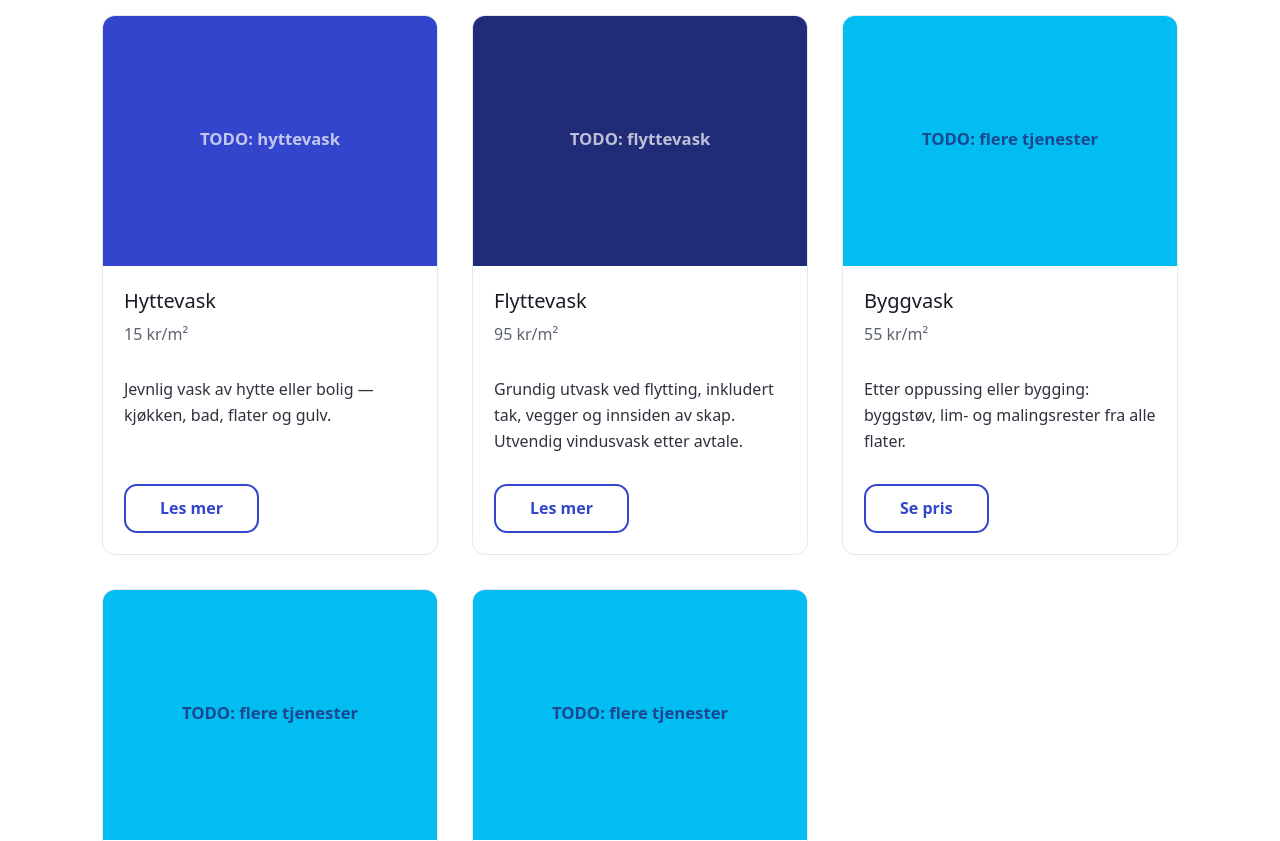
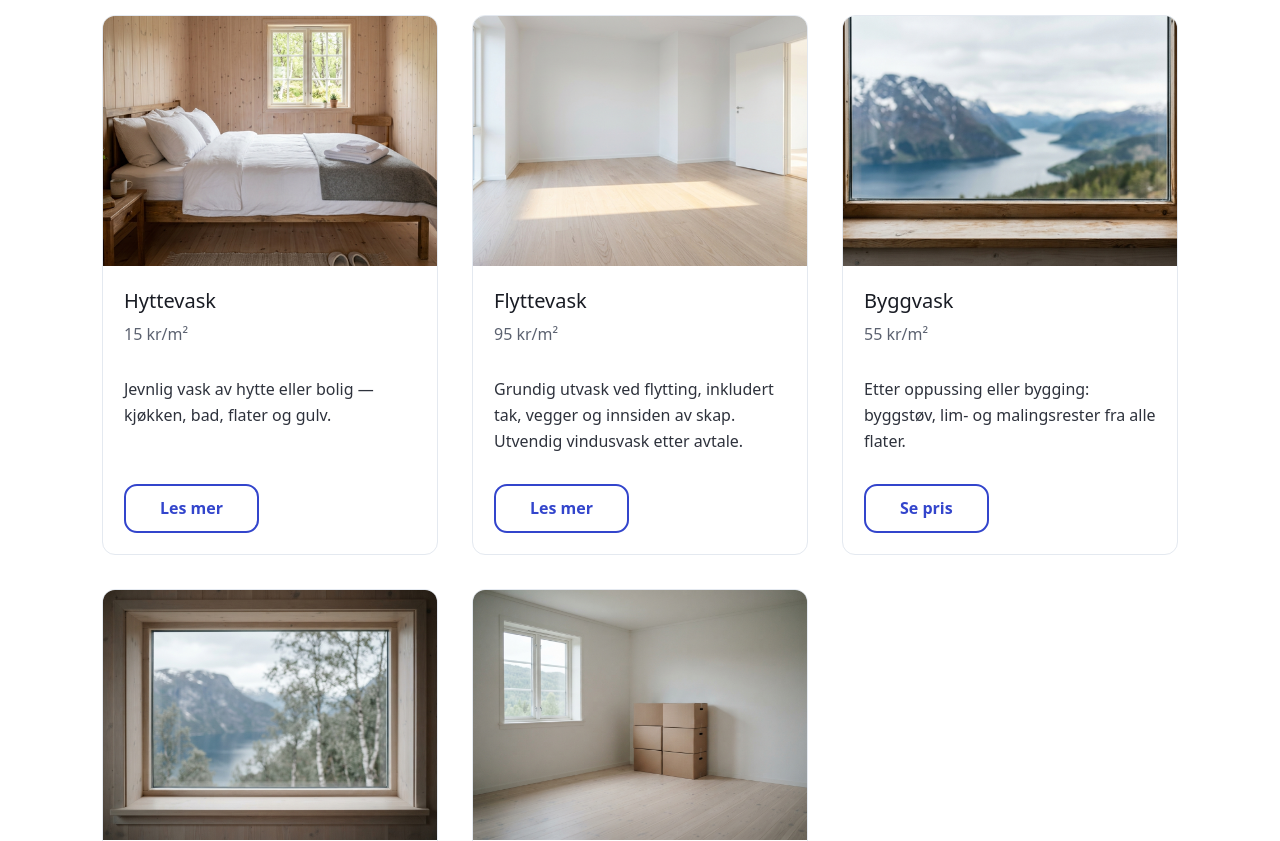
Before and after one commit to LichyWons/sirdal-renhold-website, a plain HTML site: page tjenester.html in a window 1280 px wide. Shown: the part 411-1252 px from the top of the page. Drawn offline with Linux system fonts and the light colour scheme.

Commit message:
Use photos in service cards on tjenester page
Add VinduvaskCard.webp and DodsboCard.webp and point all five service cards at their photo images instead of placeholder SVGs.

Co-Authored-By: Claude Opus 5.5 <noreply@anthropic.com>

```diff
--- a/tjenester.html
+++ b/tjenester.html
@@ -127,7 +127,7 @@
 <div class="service-grid">
             <article class="service-card">
               <img
-                src="/assets/img/service-hyttevask.svg"
+                src="/assets/img/HyttevaskCard.webp"
                 alt="Hyttevask"
                 width="400"
                 height="300"
@@ -149,7 +149,7 @@
 
             <article class="service-card">
               <img
-                src="/assets/img/service-flyttevask.svg"
+                src="/assets/img/FlyttevaskCard.webp"
                 alt="Flyttevask"
                 width="400"
                 height="300"
@@ -170,7 +170,7 @@
 
             <article class="service-card">
               <img
-                src="/assets/img/service-generic.svg"
+                src="/assets/img/ByggvaskCard.webp"
                 alt="Byggvask"
                 width="400"
                 height="300"
@@ -189,7 +189,7 @@
 
             <article class="service-card">
               <img
-                src="/assets/img/service-generic.svg"
+                src="/assets/img/VinduvaskCard.webp"
                 alt="Vindusvask"
                 width="400"
                 height="300"
@@ -208,7 +208,7 @@
 
             <article class="service-card">
               <img
-                src="/assets/img/service-generic.svg"
+                src="/assets/img/DodsboCard.webp"
                 alt="Dødsbo"
                 width="400"
                 height="300"
```
Also changed, not shown: assets/img/DodsboCard.webp (added), assets/img/VinduvaskCard.webp (added).
